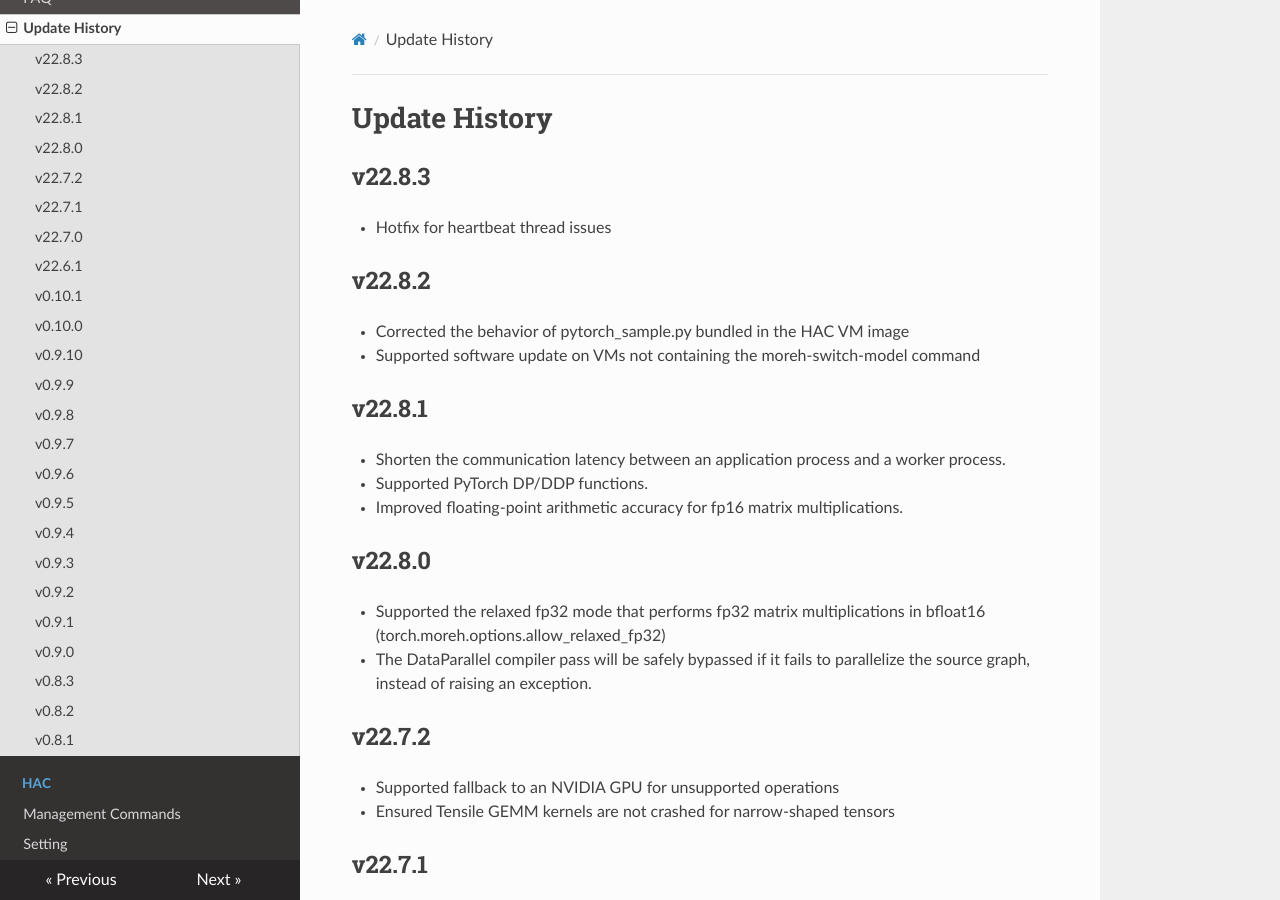
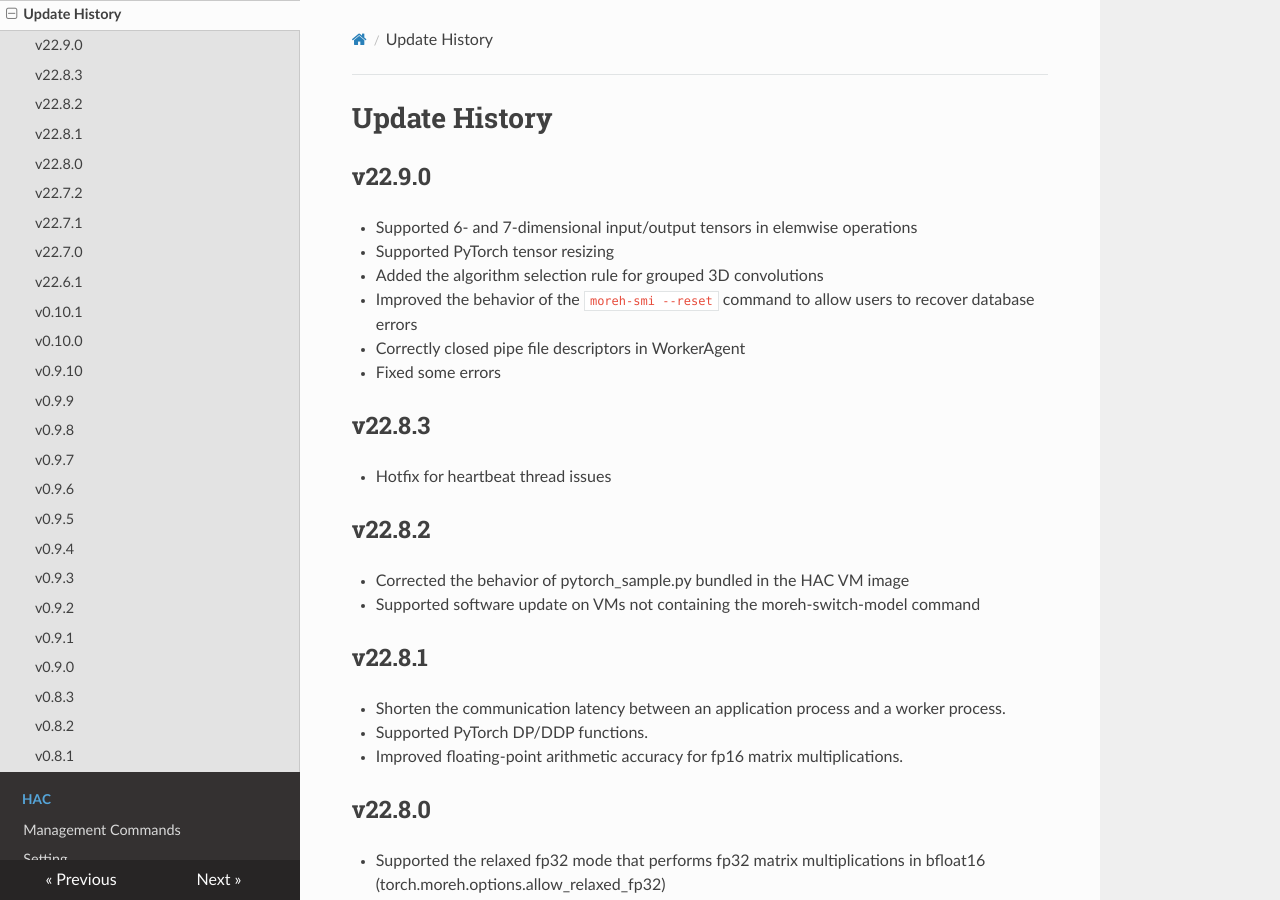
Before and after one commit to johyun1001/moreh-docs-public, an MkDocs documentation site: the page built from docs/Update.md, in a window 1280 px wide and 900 px high. Built offline with MkDocs 1.6.1, drawn with Linux system fonts in a browser that asks for light colours; nearby versions of some CDN libraries.

Commit message:
add update

```diff
--- a/docs/Update.md
+++ b/docs/Update.md
@@ -1,4 +1,12 @@
 # Update History
+
+## v22.9.0
+- Supported 6- and 7-dimensional input/output tensors in elemwise operations
+- Supported PyTorch tensor resizing
+- Added the algorithm selection rule for grouped 3D convolutions
+- Improved the behavior of the `moreh-smi --reset` command to allow users to recover database errors
+- Correctly closed pipe file descriptors in WorkerAgent
+- Fixed some errors
 
 ## v22.8.3
 - Hotfix for heartbeat thread issues
```
